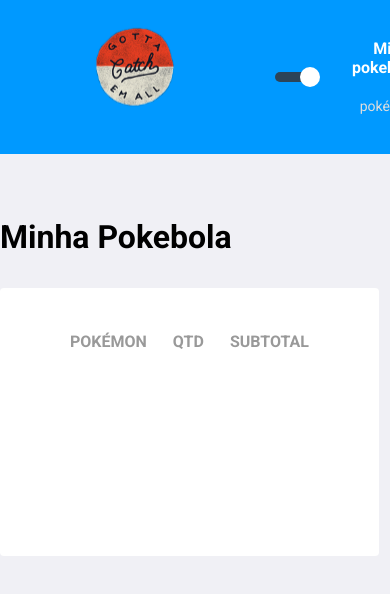
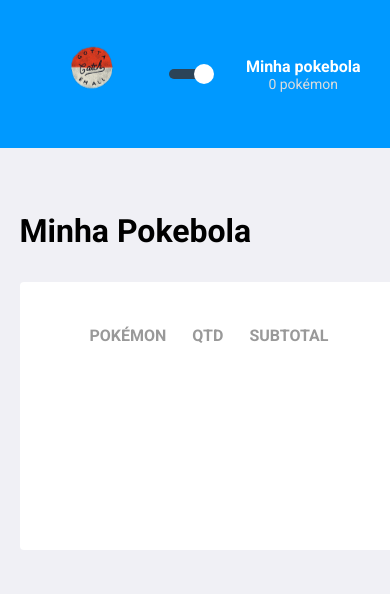
Before and after one commit to viniciusbsneto/catch-and-mall, a React (Create React App) app: page /pokeball in a window 390 px wide. Shown: the top 594 px of the page. Built offline with nearby package versions, Linux system fonts and the light colour scheme; the HTML template or start-up script is replaced by a standard one.

Commit message:
chore: Add Home Page responsiveness

```diff
--- a/src/components/Header/styles.ts
+++ b/src/components/Header/styles.ts
@@ -2,11 +2,12 @@
 import { Link } from 'react-router-dom';
 
 export const Container = styled.header`
-  padding: auto 0;
+  padding: 32px 0;
   background: ${props => props.theme.colors.header};
 `;
 
 export const Content = styled.div`
+  width: 90%;
   max-width: 1120px;
   margin: 0 auto;
   display: flex;
@@ -17,10 +18,29 @@
     height: 150px;
   }
 
-  > div {
+  div {
+    margin-left: auto;
     display: flex;
     align-items: center;
-    justify-content: center;
+    justify-content: space-between;
+
+    @media (max-width: 380px) {
+      display: flex;
+      flex-direction: column;
+      margin-bottom: 10px;
+    }
+  }
+
+  @media (max-width: 600px) {
+    img {
+      height: 80px;
+    }
+  }
+
+  @media (max-width: 320px) {
+    img {
+      height: 40px;
+    }
   }
 `;
 
@@ -36,13 +56,18 @@
   }
 
   div {
+    display: flex;
+    flex-direction: column;
     text-align: right;
     margin-right: 10px;
 
     strong {
-      display: block;
       color: #fff;
       font-size: 16px;
+
+      @media (max-width: 455px) {
+        text-align: center;
+      }
     }
 
     span {
--- a/src/pages/Home/index.tsx
+++ b/src/pages/Home/index.tsx
@@ -8,7 +8,7 @@
 import { formatPrice } from '../../util/format';
 import { usePokeball } from '../../hooks/pokeball';
 
-import { Container, Content, NavigationHeader, PokemonList } from './styles';
+import { Content, NavigationHeader, PokemonList } from './styles';
 
 interface PokeAPIResponse {
   pokemon: {
@@ -80,7 +80,7 @@
   }, [title]);
 
   return (
-    <Container>
+    <>
       <NavigationHeader>
         <h1>Pokémon</h1>
       </NavigationHeader>
@@ -106,7 +106,7 @@
           </PokemonList>
         )}
       </Content>
-    </Container>
+    </>
   );
 };
 
--- a/src/pages/Home/styles.ts
+++ b/src/pages/Home/styles.ts
@@ -1,32 +1,16 @@
 import styled from 'styled-components';
 import { lighten } from 'polished';
 
-export const Container = styled.div``;
-
 export const NavigationHeader = styled.div`
+  width: 90%;
   max-width: 1120px;
   margin: 64px auto 0;
   display: flex;
   align-items: center;
 `;
 
-export const Pagination = styled.div`
-  display: flex;
-  align-items: center;
-  justify-content: center;
-  margin-left: auto;
-
-  button {
-    color: ${props => props.theme.colors.button};
-    border: 0;
-  }
-
-  span {
-    color: #333;
-  }
-`;
-
 export const Content = styled.main`
+  width: 90%;
   max-width: 1120px;
   margin: 32px auto 64px;
   display: flex;
@@ -36,7 +20,7 @@
 
 export const PokemonList = styled.ul`
   display: grid;
-  grid-template-columns: repeat(3, 1fr);
+  grid-template-columns: repeat(auto-fit, minmax(280px, 1fr));
   grid-gap: 20px;
   list-style: none;
   flex: 1;
--- a/src/pages/Pokeball/index.tsx
+++ b/src/pages/Pokeball/index.tsx
@@ -8,7 +8,6 @@
 import { usePokeball } from '../../hooks/pokeball';
 
 import {
-  Container,
   Content,
   PokeballWrapper,
   PokemonTable,
@@ -46,7 +45,7 @@
   };
 
   return (
-    <Container>
+    <>
       <Content>
         <h1>Minha Pokebola</h1>
 
@@ -132,7 +131,7 @@
           </PokeballSummary>
         </PokeballWrapper>
       </Content>
-    </Container>
+    </>
   );
 };
 
--- a/src/pages/Pokeball/styles.ts
+++ b/src/pages/Pokeball/styles.ts
@@ -1,9 +1,8 @@
 import styled from 'styled-components';
 import { lighten } from 'polished';
 
-export const Container = styled.div``;
-
 export const Content = styled.main`
+  width: 90%;
   max-width: 1120px;
   margin: 64px auto;
 `;
```
